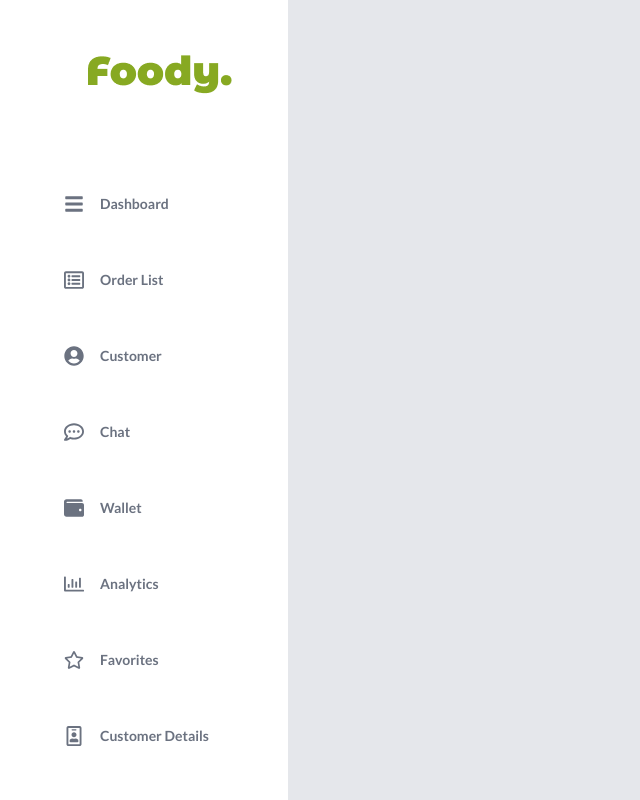
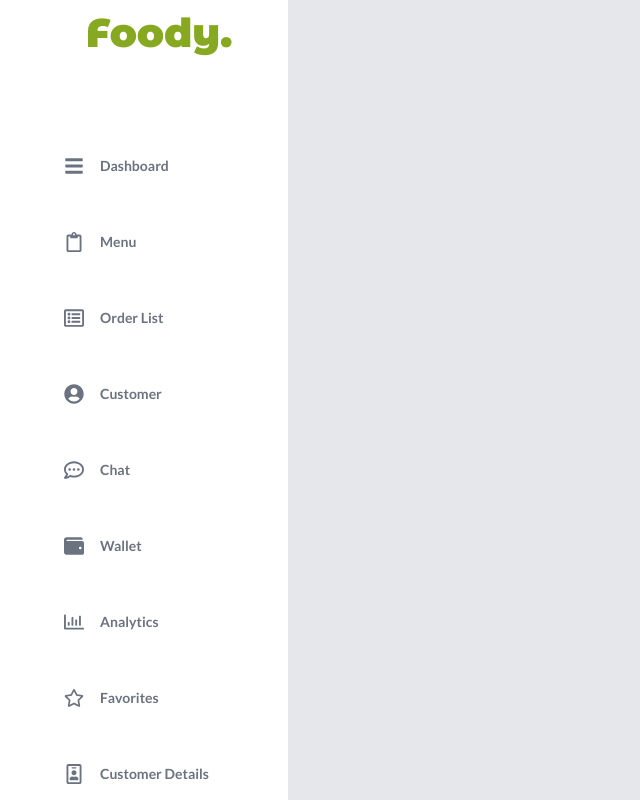
Before and after one commit to bahou1/arkx-final, a React (Vite) app in the folder arkxfinal/: page /dashboard in a window 1280 px wide. Shown: the whole page, without its empty margins (0-640 px from the left). Built offline with nearby package versions, Linux system fonts and the light colour scheme.

Commit message:
Menu section

```diff
--- /dev/null
+++ b/arkxfinal/src/components/DashboardComponents/Menu.jsx
@@ -0,0 +1,116 @@
+import React from 'react';
+import { AiOutlineHeart, AiOutlineEdit, AiOutlineEye, AiOutlineDelete } from 'react-icons/ai'; // Import the icons
+
+const Menu = () => {
+        // Define the data as a constant
+        const data = {
+            "menu": [
+                {
+                    "_id": "66410510159a6e7e2deb3e72",
+                    "title": "moroccan-couscous",
+                    "price": "150.00 MAD",
+                    "rating": 4,
+                    "imgUrl": "https://localadventurer.com/wp-content/uploads/2015/11/moroccan-couscous.jpg"
+                },
+                {
+                    "_id": "66410510159a6e7e2deb3e73",
+                    "title": "zaalouk",
+                    "price": "120.00 MAD",
+                    "rating": 3,
+                    "imgUrl": "https://localadventurer.com/wp-content/uploads/2015/11/zaalouk.jpg"
+                },
+                {
+                    "_id": "66410510159a6e7e2deb3e74",
+                    "title": "what-to-eat-in-morocco",
+                    "price": "200.00 MAD",
+                    "rating": 5,
+                    "imgUrl": "https://localadventurer.com/wp-content/uploads/2015/11/what-to-eat-in-morocco.jpg"
+                },
+                {
+                    "_id": "66410510159a6e7e2deb3e75",
+                    "title": "harira-moroccan-food",
+                    "price": "180.00 MAD",
+                    "rating": 4,
+                    "imgUrl": "https://localadventurer.com/wp-content/uploads/2019/10/harira-moroccan-food.jpg"
+                },
+                {
+                    "_id": "66410510159a6e7e2deb3e76",
+                    "title": "sheep-head-food-morocco",
+                    "price": "250.00 MAD",
+                    "rating": 4,
+                    "imgUrl": "https://localadventurer.com/wp-content/uploads/2015/11/sheep-head-food-morocco.jpg"
+                },
+                {
+                    "_id": "66410510159a6e7e2deb3e77",
+                    "title": "sardines-chermoula",
+                    "price": "170.00 MAD",
+                    "rating": 4,
+                    "imgUrl": "https://localadventurer.com/wp-content/uploads/2015/11/sardines-chermoula.jpg"
+                },
+                {
+                    "_id": "66410510159a6e7e2deb3e78",
+                    "title": "moroccan-mint-tea",
+                    "price": "50.00 MAD",
+                    "rating": 4,
+                    "imgUrl": "https://localadventurer.com/wp-content/uploads/2015/11/moroccan-mint-tea.jpg"
+                },
+                {
+                    "_id": "66410510159a6e7e2deb3e79",
+                    "title": "moroccan-brochettes",
+                    "price": "160.00 MAD",
+                    "rating": 4,
+                    "imgUrl": "https://localadventurer.com/wp-content/uploads/2015/11/moroccan-brochettes.jpg"
+                },
+                {
+                    "_id": "66410510159a6e7e2deb3e80",
+                    "title": "snail-soup-morocco",
+                    "price": "220.00 MAD",
+                    "rating": 4,
+                    "imgUrl": "https://localadventurer.com/wp-content/uploads/2015/11/snail-soup-morocco.jpg"
+                },
+                {
+                    "_id": "66410510159a6e7e2deb3e81",
+                    "title": "tanjia",
+                    "price": "200.00 MAD",
+                    "rating": 4,
+                    "imgUrl": "https://localadventurer.com/wp-content/uploads/2015/11/tanjia.jpg"
+                }
+            ]
+    };
+
+
+        return (
+<div className="mt-4 w-full grid grid-cols-9 sm:grid-cols-9 md:grid-cols-4 lg:grid-cols-3 xl:grid-cols-4 gap-12 pl-3">
+    {data.menu.map(item => (
+        <div key={item._id} className="flex flex-col items-center gap-3 relative bg-white rounded-3xl pb-4">
+            <div className="relative rounded-full w-64 h-64 bg-cover bg-center top-0" style={{ backgroundImage: `url(${item.imgUrl})` }}>
+
+            </div>
+            <p className="text-xl font-lato font-medium">{item.price}</p>
+            <div className="flex gap-3">
+                <button
+                    className="rounded-md w-12 h-12 font-lato font-3xl flex items-center justify-center transition-colors duration-200 ease-in-out"
+                    style={{ backgroundColor: '#FFF0ED', color: '#FF6D4D' }}
+                >
+                    <AiOutlineEdit size={19} />
+                </button>
+                <button
+                    className="rounded-md w-12 h-12 font-lato font-3xl flex items-center justify-center transition-colors duration-200 ease-in-out"
+                    style={{ backgroundColor: '#DFF0FA', color: '#2D9CDB' }}
+                >
+                    <AiOutlineEye size={19} />
+                </button>
+                <button
+                    className="rounded-md w-12 h-12 font-lato font-3xl flex items-center justify-center transition-colors duration-200 ease-in-out"
+                    style={{ backgroundColor: '#D9F3EA', color: '#00B074' }}
+                >
+                    <AiOutlineDelete size={19} />
+                </button>
+            </div>
+        </div>
+    ))}
+</div>
+        );
+};
+
+export default Menu;
--- a/arkxfinal/src/components/SideMenu.jsx
+++ b/arkxfinal/src/components/SideMenu.jsx
@@ -1,5 +1,5 @@
 import React from 'react';
-import { FaRegListAlt, FaUserCircle, FaRegCommentDots, FaWallet, FaRegChartBar, FaRegStar, FaRegIdBadge, FaBars } from 'react-icons/fa';
+import { FaRegListAlt, FaUserCircle, FaRegCommentDots, FaWallet, FaRegChartBar, FaRegStar, FaRegIdBadge, FaBars, FaRegClipboard } from 'react-icons/fa';
 import Logo from '../assets/logo.png';
 
 const SideMenu = ({ onMenuItemClick }) => {
@@ -12,6 +12,7 @@ const SideMenu = ({ onMenuItemClick }) => {
                             <img src={Logo} alt="Logo" className="justify-center mb-20 w-30 h-15 mx-auto" />
                         </li>
                         <MenuItem icon={<FaBars className="w-5 h-5" />} name="Dashboard" onClick={() => onMenuItemClick('Dashboard')} />
+                        <MenuItem icon={<FaRegClipboard className="w-5 h-5" />} name="Menu" onClick={() => onMenuItemClick('Menu')} />
                         <MenuItem icon={<FaRegListAlt className="w-5 h-5" />} name="Order List" onClick={() => onMenuItemClick('OrderList')} />
                         <MenuItem icon={<FaUserCircle className="w-5 h-5" />} name="Customer" onClick={() => onMenuItemClick('Customer')} />
                         <MenuItem icon={<FaRegCommentDots className="w-5 h-5" />} name="Chat" onClick={() => onMenuItemClick('Chat')} />
@@ -31,7 +32,7 @@ const MenuItem = ({ icon, name, onClick }) => {
         <li className="flex items-center px-8 py-5 mb-4 transition-all duration-500 ease-in-out hover:bg-[#D9F3EA] hover:text-[#00B074] hover:border-l-4 hover:border-[#87A922]" onClick={onClick}>
             <div className="flex items-center">
                 {icon}
-                <span className="mx-4">{name}</span>
+                <span className="ml-4">{name}</span>
             </div>
         </li>
     );
--- a/arkxfinal/src/pages/Dashboard.jsx
+++ b/arkxfinal/src/pages/Dashboard.jsx
@@ -9,6 +9,7 @@ import Analytics from '../components/DashboardComponents/Analytics';
 import Favorites from '../components/DashboardComponents/Favorites';
 import CustomerDetails from '../components/DashboardComponents/CutsomerDetails';
 import Dashboard from '../components/DashboardComponents/Dashboard'; // Assuming the component is named Dashboard.jsx
+import Menu from '../components/DashboardComponents/Menu';
 
 const DashboardPage = () => {
     const [activeComponent, setActiveComponent] = useState(null);
@@ -27,6 +28,8 @@ const DashboardPage = () => {
             </div>
             <div className="pl-8 flex flex-col flex-grow overflow-auto ml-72 gap-4">
                 {activeComponent === 'Dashboard' && <Dashboard/>}
+                {activeComponent === 'Menu' && <Menu/>} {/* Changed 'menu' to 'Menu' */}
+                {/* ... */}
                 {activeComponent === 'Customer' && (
                     <>
                         <SearchDash />
```
